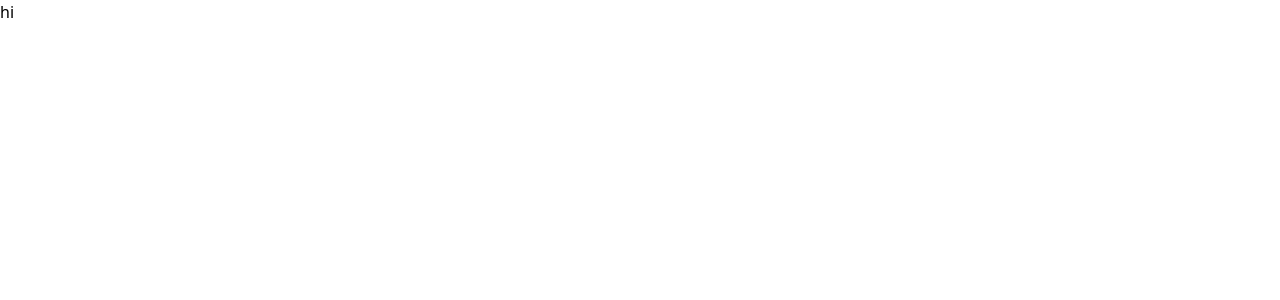
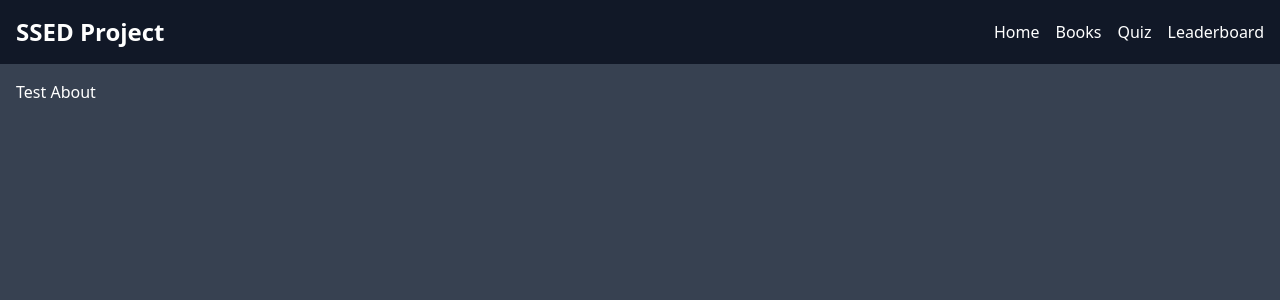
Before and after one commit to Lexi4eg/SSED_Project_2024, a SvelteKit app in the folder SvelteKid/SSED_SvelteKit/: page / in a window 1280 px wide. Shown: the top 300 px of the page. Built offline with nearby package versions, Linux system fonts and the light colour scheme.

Commit message:
Meta information added and Leaderboard

```diff
--- a/SvelteKid/SSED_SvelteKit/src/routes/+layout.svelte
+++ b/SvelteKid/SSED_SvelteKit/src/routes/+layout.svelte
@@ -1,5 +1,33 @@
 <script>
 	import "../app.css";
 </script>
+<title>SSED Project</title>
+<svelte:head>
+	<meta name="description" content="Your description here">
+</svelte:head><div class="bg-gray-700 text-white w-screen h-full min-h-screen">
+	<header class="bg-gray-900 p-4 w-full">
+		<div class="  flex justify-between items-center">
+			<h1 class="text-2xl font-bold"><a href="/">SSED Project</a></h1>
+			<nav class="">
+				<ul class="flex space-x-4">
+					<li>
+						<a href="/">Home</a>
+					</li>
+					<li>
+						<a href="/about">Books</a>
+					</li>
+					<li>
+						<a href="/quiz">Quiz</a>
+					</li>
+					<li>
+						<a href="/leaderboard">Leaderboard</a>
+					</li>
+				</ul>
+			</nav>
+		</div>
+	</header>
+	<div class="p-4">
+		<slot />
+	</div>
 
-<slot />
+</div>
--- a/SvelteKid/SSED_SvelteKit/src/routes/+page.svelte
+++ b/SvelteKid/SSED_SvelteKit/src/routes/+page.svelte
@@ -1,6 +1,7 @@
 <script>
 
 </script>
+
 
 <svelte:head>
 	<title>Home</title>
@@ -9,7 +10,10 @@
 
 <section>
 	<div class="bg-yellow-500"></div>
-	hi
+	<hi>Test</hi>
+
+	<a href="/quiz">About</a>
+
 
 
 </section>
--- /dev/null
+++ b/SvelteKid/SSED_SvelteKit/src/routes/quiz/+page.svelte
@@ -0,0 +1,68 @@
+<script lang="ts">
+	import { onMount } from 'svelte';
+
+	interface DataItem {
+		id: number;
+		username: string;
+		score: number;
+	}
+
+	async function fetchData() {
+		const response = await fetch('http://localhost:8080/api/v1/leaderboard', {
+			method: 'GET',
+			headers: {
+				'Content-Type': 'application/json'
+			}
+		});
+
+		if (!response.ok) {
+			throw new Error(`HTTP error! status: ${response.status}`);
+		}
+
+		return response.json();
+	}
+
+	let data: DataItem[] = [];
+
+	onMount(async () => {
+		try {
+			data = await fetchData();
+		} catch (error) {
+			console.error(error);
+		}
+	});
+</script>
+
+
+<meta name="viewport" content="width=device-width, initial-scale=1">
+
+<table class="min-w-full divide-y divide-gray-200">
+	<thead class="bg-gray-50">
+	<tr>
+		<th class="px-6 py-3 text-left text-xs font-medium text-gray-500 uppercase tracking-wider">
+			Rank
+		</th>
+		<th class="px-6 py-3 text-left text-xs font-medium text-gray-500 uppercase tracking-wider">
+			Username
+		</th>
+		<th class="px-6 py-3 text-left text-xs font-medium text-gray-500 uppercase tracking-wider">
+			Score
+		</th>
+	</tr>
+	</thead>
+	<tbody class="bg-white divide-y divide-gray-200">
+	{#each data as item, index (item.id)}
+		<tr>
+			<td class="px-6 py-4 whitespace-nowrap">
+				<div class="text-sm text-gray-900">{index + 1}</div>
+			</td>
+			<td class="px-6 py-4 whitespace-nowrap">
+				<div class="text-sm text-gray-900">{item.username}</div>
+			</td>
+			<td class="px-6 py-4 whitespace-nowrap">
+				<div class="text-sm text-gray-900">{item.score}</div>
+			</td>
+		</tr>
+	{/each}
+	</tbody>
+</table>
--- a/SvelteKid/SSED_SvelteKit/src/routes/sverdle/reduced-motion.ts
+++ /dev/null
@@ -1,23 +0,0 @@
-import { readable } from 'svelte/store';
-import { browser } from '$app/environment';
-
-const reduced_motion_query = '(prefers-reduced-motion: reduce)';
-
-const get_initial_motion_preference = () => {
-	if (!browser) return false;
-	return window.matchMedia(reduced_motion_query).matches;
-};
-
-export const reduced_motion = readable(get_initial_motion_preference(), (set) => {
-	if (browser) {
-		const set_reduced_motion = (event: MediaQueryListEvent) => {
-			set(event.matches);
-		};
-		const media_query_list = window.matchMedia(reduced_motion_query);
-		media_query_list.addEventListener('change', set_reduced_motion);
-
-		return () => {
-			media_query_list.removeEventListener('change', set_reduced_motion);
-		};
-	}
-});
```
Also changed, not shown: SvelteKid/SSED_SvelteKit/src/routes/quiz/+page.ts (added), SvelteKid/SSED_SvelteKit/src/routes/sverdle/+page.svelte (deleted), 1 other file (tests, documents, lock files or other folders).
